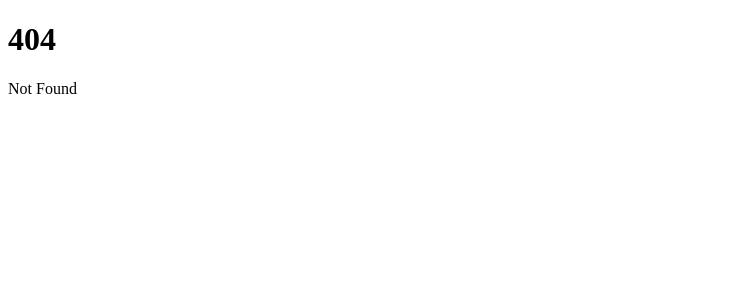
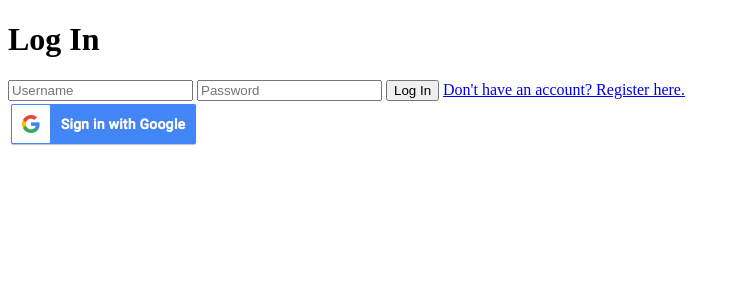
Before and after one commit to Modern-Democracy/prompt-tool, a SvelteKit app: page /login in a window 1280 px wide. Before the commit this address had no page. Shown: the top 300 px of the page, without its empty margins (0-740 px from the left). Built offline with nearby package versions, Linux system fonts and the light colour scheme; no server answers.

Commit message:
- added login route

```diff
--- /dev/null
+++ b/src/routes/login/+page.svelte
@@ -0,0 +1,50 @@
+<script>
+    import { getAuth, signInWithPopup, GoogleAuthProvider } from "firebase/auth";
+    import {getContext, setContext} from "svelte";
+	import {goto} from "$app/navigation";
+	import logo from '$lib/assets/google_signin_buttons/web/1x/btn_google_signin_dark_normal_web.png';
+	import {auth, googleAuthProvider} from "$lib/firebase";
+
+    const userState = getContext('user');
+
+    function googleLogin() {
+
+        signInWithPopup(auth, googleAuthProvider)
+            .then((result) => {
+                // This gives you a Google Access Token. You can use it to access the Google API.
+                const credential = GoogleAuthProvider.credentialFromResult(result);
+
+                userState.set({
+                    user: result.user,
+                    token: credential?.accessToken
+                });
+				goto('/chat');
+            }).catch((error) => {
+                // Handle Errors here.
+                const errorCode = error.code;
+                const errorMessage = error.message;
+                // The email of the user's account used.
+                const email = error.customData?.email;
+                // The AuthCredential type that was used.
+                const credential = GoogleAuthProvider.credentialFromError(error);
+				goto('/error');
+            });
+    }
+</script>
+
+<!-- Create a tailwind card with username and password inputs and a log in button -->
+		<div class="flex flex-col items-center justify-center">
+            <h1 class="h1 h-20">Log In</h1>
+			<!-- Display the username input -->
+			<input type="text" class="w-64 h-12 px-4 mb-4 rounded-full border-2 border-gray-200 focus:outline-none focus:border-indigo-500" placeholder="Username">
+			<!-- Display the password input -->
+			<input type="password" class="w-64 h-12 px-4 mb-4 rounded-full border-2 border-gray-200 focus:outline-none focus:border-indigo-500" placeholder="Password">
+			<!-- Display the log in button -->
+			<button class="w-64 h-12 mb-4 rounded-full bg-indigo-500 text-white hover:bg-indigo-600 focus:outline-none">Log In</button>
+			<!-- Create a link to the register page -->
+			<a class="h-12 text-sm text-gray-500 hover:text-indigo-500" href="/register">Don't have an account? Register here.</a>
+            <!-- Display the log in button -->
+            <div class="btn" on:click={googleLogin}>
+                <img src={logo} alt="Google logo">
+            </div>
+		</div>
```
